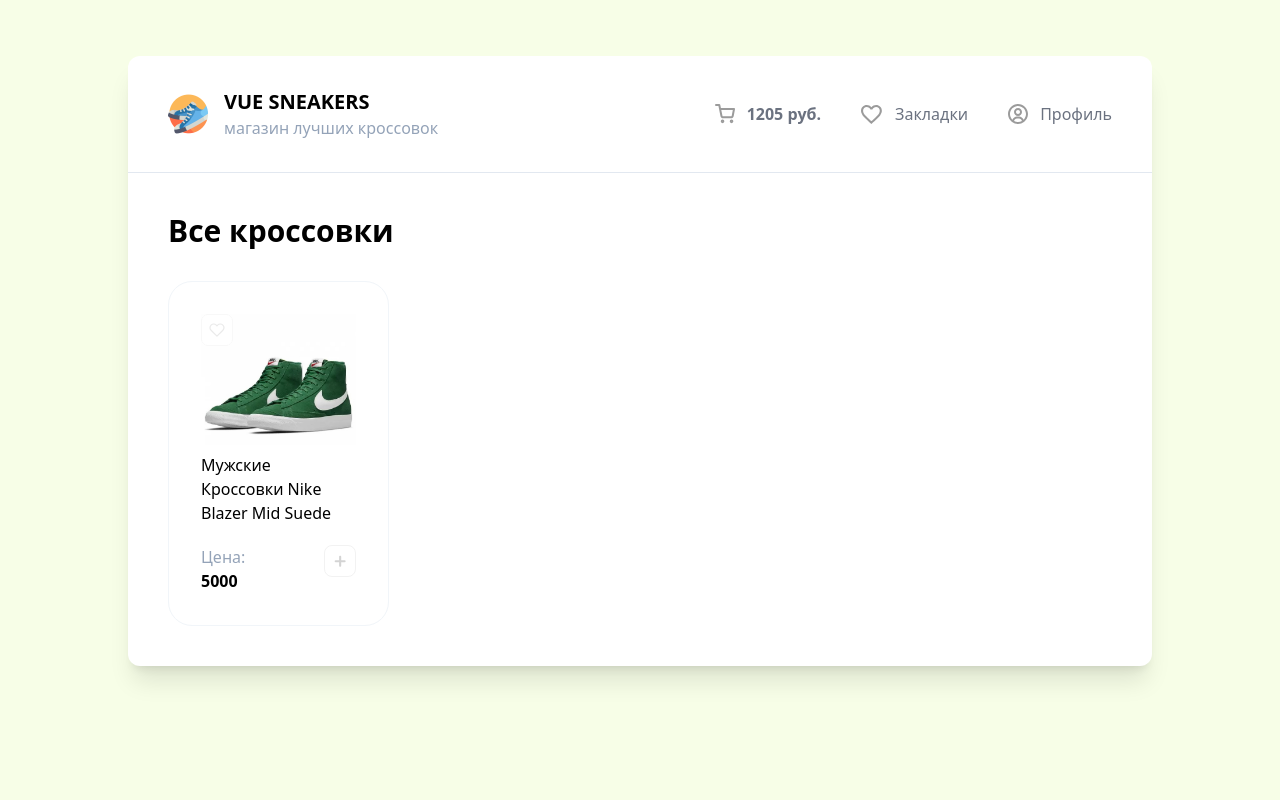
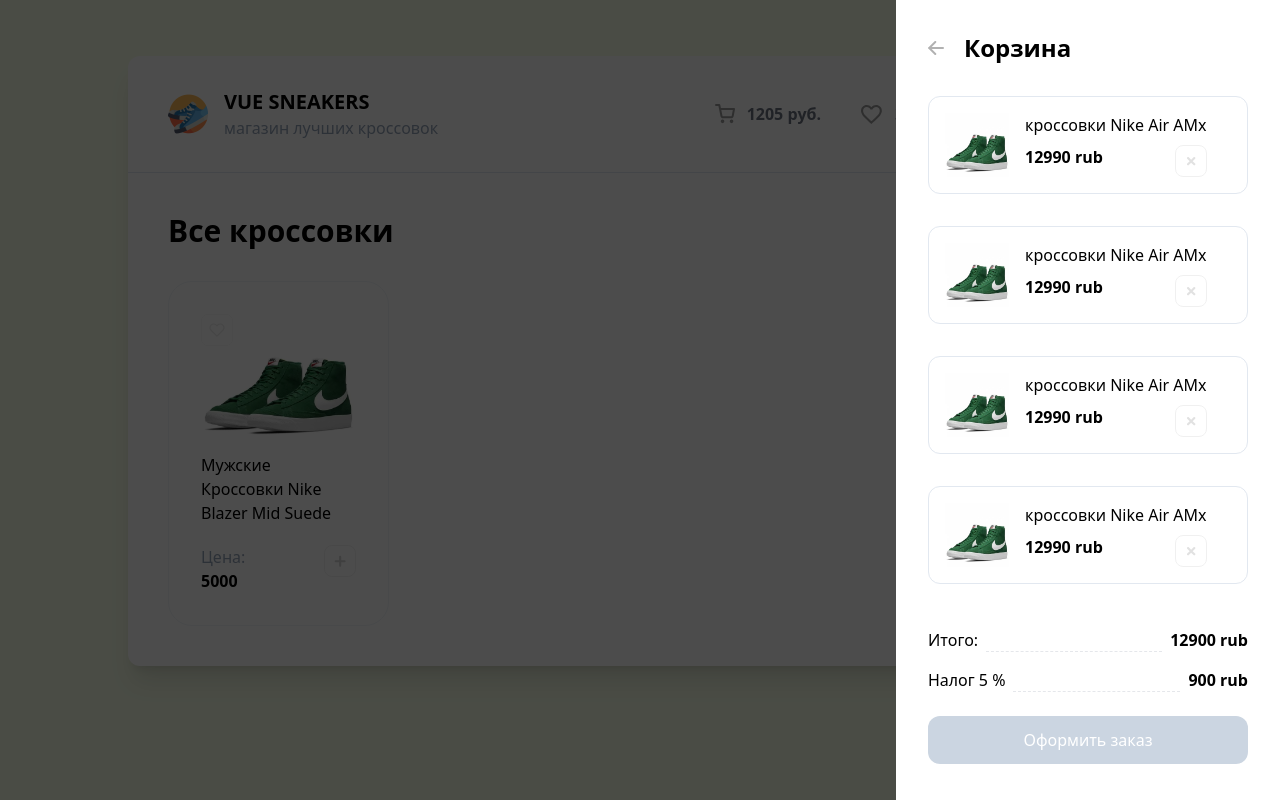
Before and after one commit to Voriskol/Vue_shop, a Vue app: page / in a window 1280 px wide. Built offline with nearby package versions, Linux system fonts and the light colour scheme.

Commit message:
second day of creating the project

```diff
--- a/src/App.vue
+++ b/src/App.vue
@@ -1,11 +1,13 @@
 <script setup>
-import Header from "./components/Header.vue";
+import TheHeader from "./components/TheHeader.vue";
 import CardList from "./components/CardList.vue";
+import TheDrawer from "./components/TheDrawer.vue"
 </script>
 
 <template>
+  <TheDrawer />
   <div class="bg-white w-4/5 m-auto rounded-xl shadow-xl mt-14">
-    <Header />
+    <TheHeader />
 
     <div class="p-10">
       <h2 class="text-3xl font-bold mb-8">Все кроссовки</h2>
--- /dev/null
+++ b/src/components/CartItem.vue
@@ -0,0 +1,17 @@
+<template>
+  <div class="border border-slate-200 p-4 rounded-xl flex items-center gap-4 mb-4">
+    <img class="w-16 h-16" src="/sneakers/sneakers-1.jpg" alt="Sneaker" />
+    <div class="flex flex-col">
+      <p>кроссовки Nike Air AMx</p>
+
+      <div class="flex justify-between mt-2">
+        <b>12990 rub</b>
+        <img
+          class="opacity-40 hover:opacity-100 cursor-pointer transition"
+          src="/close.svg"
+          alt="close"
+        />
+      </div>
+    </div>
+  </div>
+</template>
--- /dev/null
+++ b/src/components/CartItemList.vue
@@ -0,0 +1,12 @@
+<script setup>
+import CartItem from "./CartItem.vue";
+</script>
+
+<template>
+  <div class="flex flex-col gap-4 ">
+    <CartItem />
+    <CartItem />
+    <CartItem />
+    <CartItem />
+  </div>
+</template>
--- /dev/null
+++ b/src/components/DrawerHead.vue
@@ -0,0 +1,28 @@
+<template>
+  <div class="flex items-center gap-5 mb-8">
+    <svg
+      class="opacity-30 cursor-pointer rotate-180 hover:opacity-100 transition hover:translate-x-1"
+      width="16"
+      height="14"
+      viewBox="0 0 16 14"
+      fill="none"
+      xmlns="http://www.w3.org/2000/svg"
+    >
+      <path
+        d="M1 7H14.7143"
+        stroke="black"
+        stroke-width="2"
+        stroke-linecap="round"
+        stroke-linejoin="round"
+      />
+      <path
+        d="M8.71436 1L14.7144 7L8.71436 13"
+        stroke="black"
+        stroke-width="2"
+        stroke-linecap="round"
+        stroke-linejoin="round"
+      />
+    </svg>
+    <h2 class="text-2xl font-bold">Корзина</h2>
+  </div>
+</template>
--- /dev/null
+++ b/src/components/TheDrawer.vue
@@ -0,0 +1,34 @@
+<script setup>
+import DrawerHead from "./DrawerHead.vue";
+import CartItemList from "./CartItemList.vue";
+</script>
+
+<template>
+  <div class="fixed top-0 left-0 h-full w-full bg-black z-10 opacity-70"></div>
+  <div class="bg-white w-96 h-full fixed right-0 top-0 z-20 p-8">
+    <DrawerHead />
+
+    <CartItemList />
+
+    <div class="flex flex-col gap-4 mb-6 my-7">
+      <div class="flex justify-between gap-2">
+        <span>Итого:</span>
+        <div class="flex-1 border-b border-dashed"></div>
+        <b>12900 rub</b>
+      </div>
+
+      <div class="flex justify-between gap-2">
+        <span>Налог 5 %</span>
+        <div class="flex-1 border-b border-dashed"></div>
+        <b>900 rub</b>
+      </div>
+    </div>
+
+    <button
+      disabled=""
+      class="bg-lime-500 w-full rounded-xl py-3 text-white disabled:bg-slate-300 cursor-pointer hover:shadow-lg transition hover:-translate-y-2 hover:bg-lime-600 active:bg-lime-700"
+    >
+      Оформить заказ
+    </button>
+  </div>
+</template>
```
Also changed, not shown: src/components/TheHeader.vue (renamed from src/components/Header.vue).
